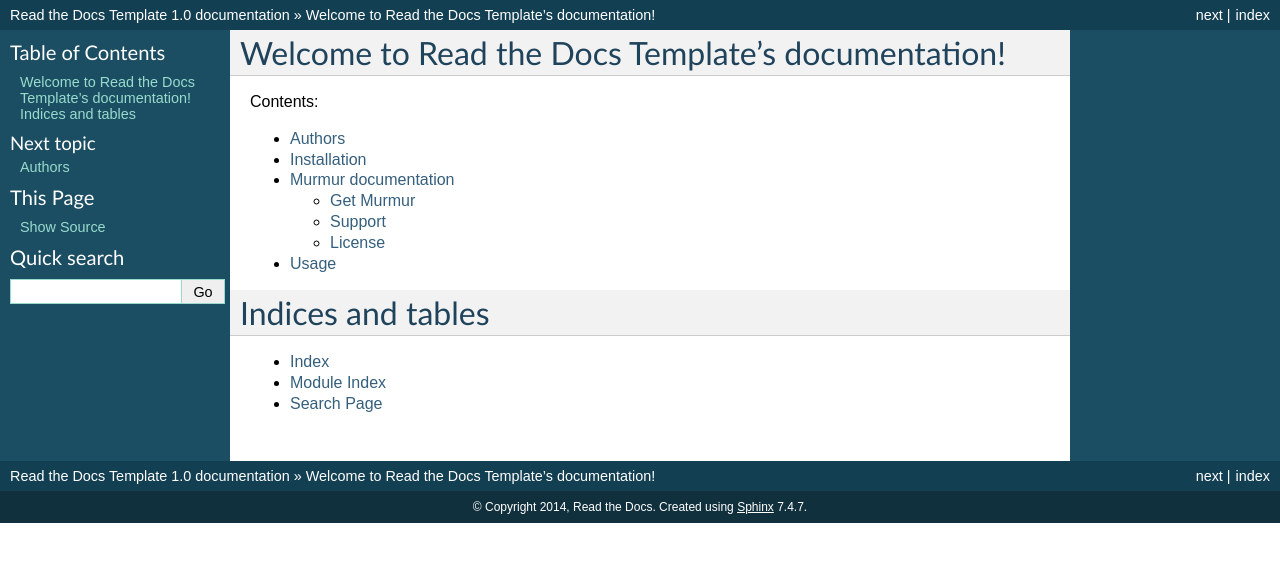
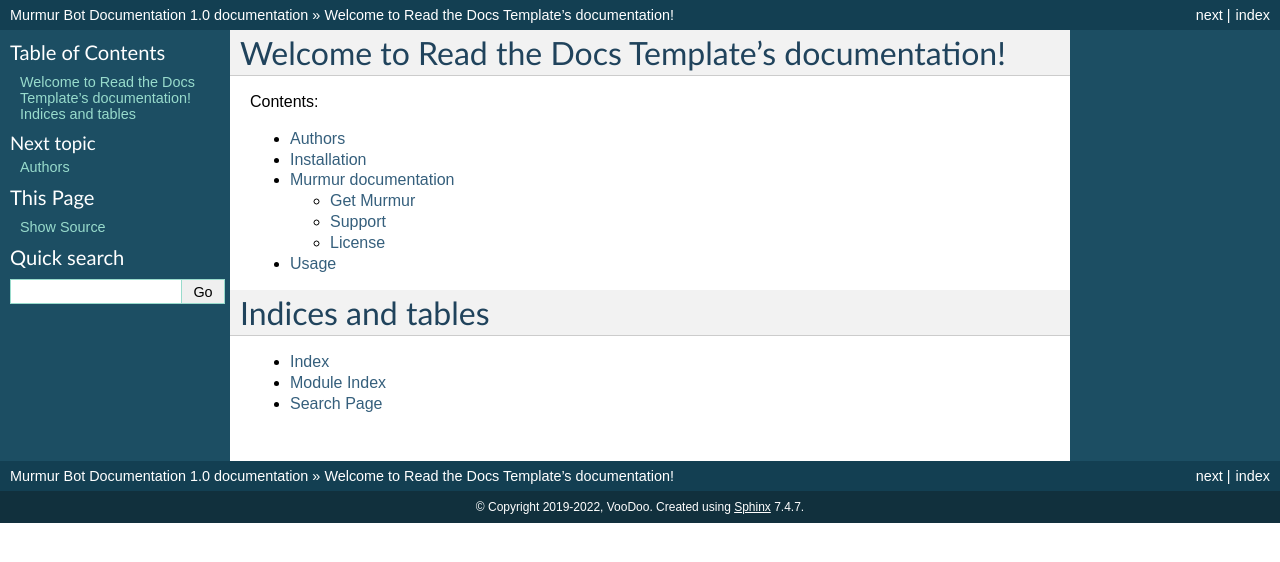
Before and after one commit to dearvoodoo/murmur-doc, a Sphinx documentation site: the page built from docs/index.rst, in a window 1280 px wide. Shown: the top 562 px of the page. Built offline with Sphinx 7.4.7, drawn with Linux system fonts in a browser that asks for light colours.

Commit message:
Update conf.py

```diff
--- a/docs/conf.py
+++ b/docs/conf.py
@@ -43,8 +43,8 @@ source_suffix = '.rst'
 master_doc = 'index'
 
 # General information about the project.
-project = u'Read the Docs Template'
-copyright = u'2014, Read the Docs'
+project = u'Murmur Bot Documentation'
+copyright = u'2019-2022, VooDoo'
 
 # The version info for the project you're documenting, acts as replacement for
 # |version| and |release|, also used in various other places throughout the
@@ -176,7 +176,7 @@ html_static_path = ['_static']
 #html_file_suffix = None
 
 # Output file base name for HTML help builder.
-htmlhelp_basename = 'ReadtheDocsTemplatedoc'
+htmlhelp_basename = 'MurmurBotDocumentationdoc'
 
 
 # -- Options for LaTeX output ---------------------------------------------
```
